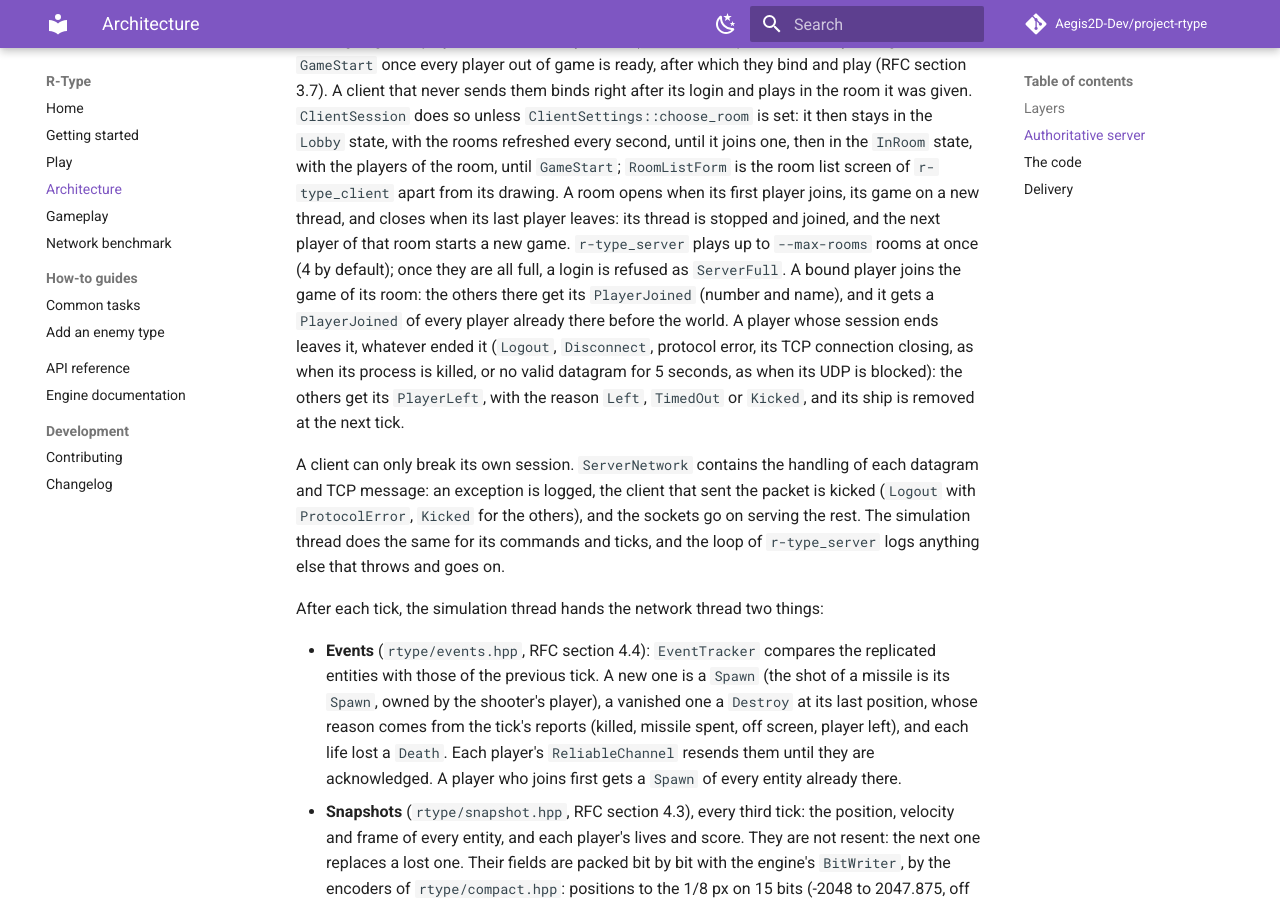
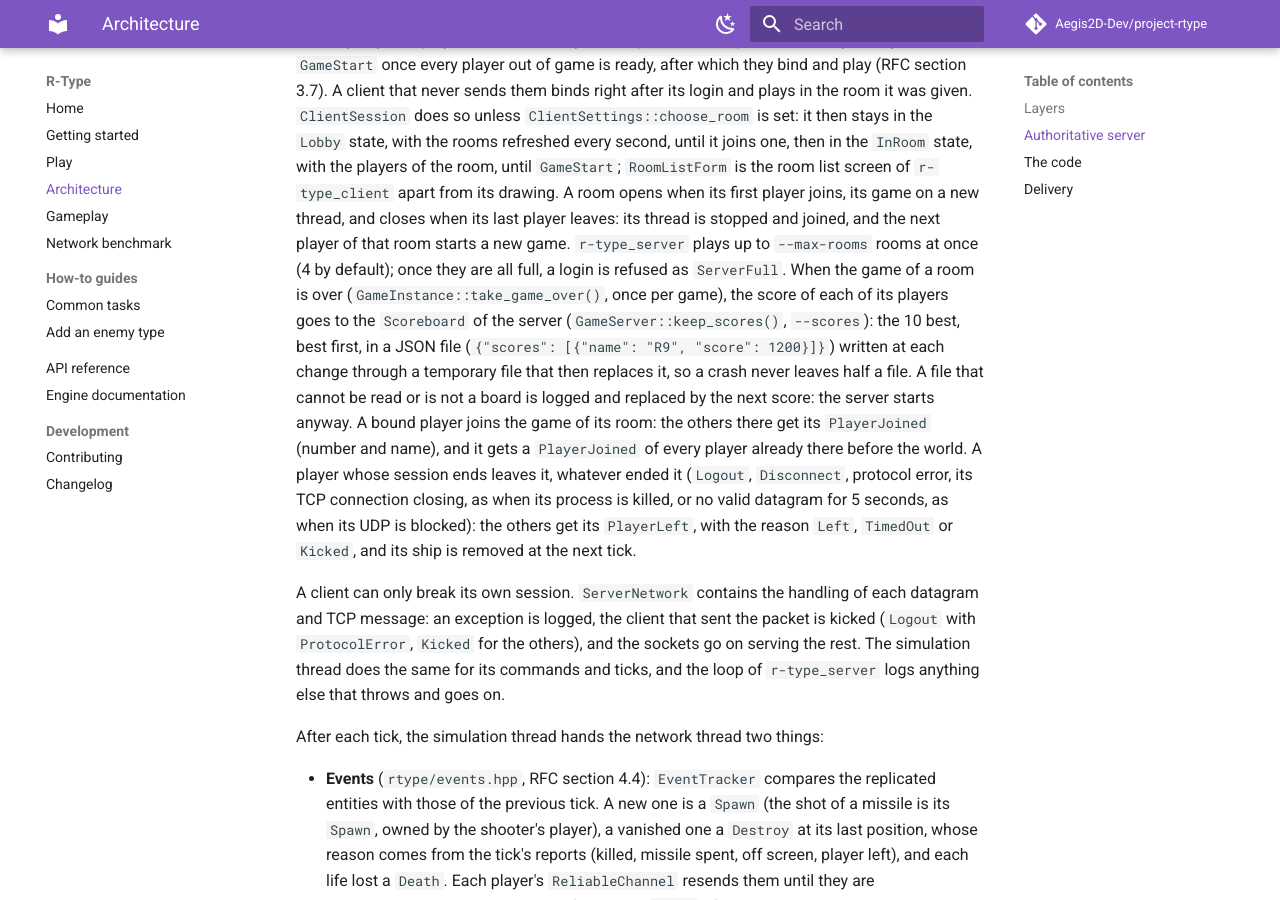
Before and after one commit to Aegis2D-Dev/project-rtype, an MkDocs documentation site: the page built from docs/architecture.md, in a window 1280 px wide and 900 px high, scrolled down 1929 px. Built offline with MkDocs 1.6.1 and Material for MkDocs 9.7.7, drawn with Linux system fonts in a browser that asks for light colours; comment, search, counter and statistics services are not loaded.

Commit message:
feat(docs): documented the scoreboard and updated changelogs

```diff
--- a/docs/architecture.md
+++ b/docs/architecture.md
@@ -94,7 +94,13 @@ of the room, until `GameStart`; `RoomListForm` is the room list screen of `r-typ
 apart from its drawing. A room opens when its first player joins, its game on a new thread,
 and closes when its last player leaves: its thread is stopped and joined, and the next player
 of that room starts a new game. `r-type_server` plays up to `--max-rooms` rooms at once (4 by
-default); once they are all full, a login is refused as `ServerFull`. A bound player joins the
+default); once they are all full, a login is refused as `ServerFull`. When the game of a room
+is over (`GameInstance::take_game_over()`, once per game), the score of each of its players
+goes to the `Scoreboard` of the server (`GameServer::keep_scores()`, `--scores`): the 10 best,
+best first, in a JSON file (`{"scores": [{"name": "R9", "score": 1200}]}`) written at each
+change through a temporary file that then replaces it, so a crash never leaves half a file. A
+file that cannot be read or is not a board is logged and replaced by the next score: the
+server starts anyway. A bound player joins the
 game of its room: the others there get its `PlayerJoined` (number and name), and it gets a
 `PlayerJoined` of every player already there before the world. A player whose session ends leaves it, whatever ended it (`Logout`, `Disconnect`,
 protocol error, its TCP connection closing, as when its process is killed, or no valid
```
Also changed, not shown: CHANGELOG.md (+3 -2 lines), changelogs/2026-11-05-protocol-room-rules.md (+1 -1 lines), changelogs/2026-11-07-gitattributes-graphify-merge.md (+1 -1 lines), changelogs/2026-11-07-server-scoreboard.md (added, +54 -0 lines), docs/getting-started.md (+1 -0 lines), 1 other file.
